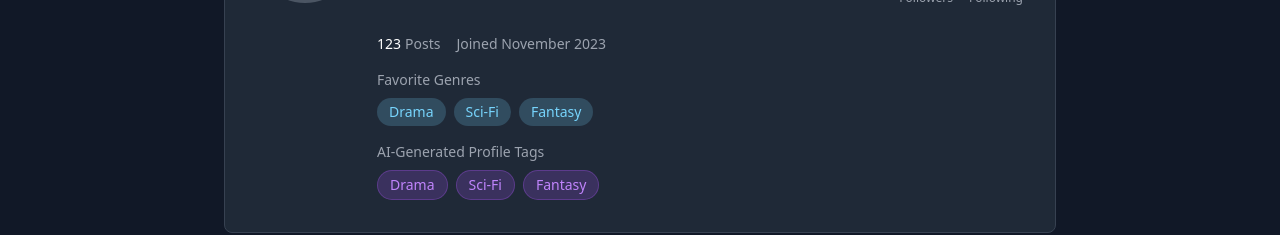
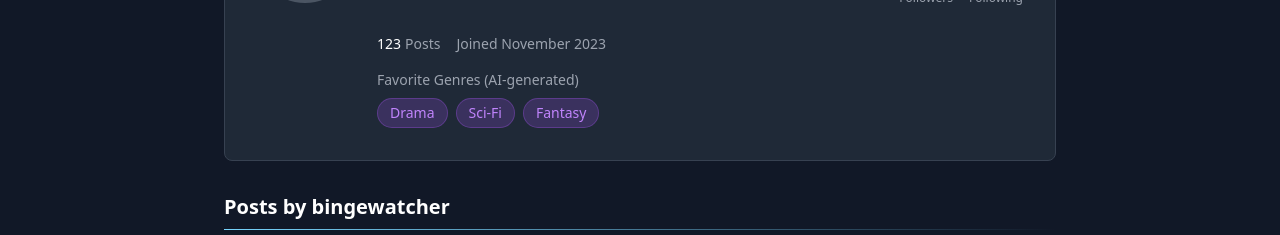
Before and after one commit to maseager/tv-posts, a React (Vite) app: page /user/bingewatcher in a window 1280 px wide. Shown: the part 227-462 px from the top of the page. Built offline with nearby package versions, Linux system fonts and the light colour scheme; no server answers.

Commit message:
Update user profile to show only AI-generated tags

```diff
--- a/src/pages/UserProfilePage.tsx
+++ b/src/pages/UserProfilePage.tsx
@@ -172,25 +172,10 @@ const UserProfilePage: React.FC = () => {
               </div>
             </div>
 
-            {/* Favorite Genres */}
-            <div>
-              <h3 className="text-sm font-medium text-gray-400 mb-2">Favorite Genres</h3>
-              <div className="flex flex-wrap gap-2">
-                {userProfile.favoriteGenres.map((genre) => (
-                  <span
-                    key={genre}
-                    className="bg-[#77d4fc]/20 text-[#77d4fc] px-3 py-1 rounded-full text-sm font-medium"
-                  >
-                    {genre}
-                  </span>
-                ))}
-              </div>
-            </div>
-
-            {/* User's AI-generated tags (only show for current user) */}
+            {/* AI-Generated Profile Tags */}
             {userProfile && (
               <div className="mt-4">
-                <h3 className="text-sm font-medium text-gray-400 mb-2">AI-Generated Profile Tags</h3>
+                <h3 className="text-sm font-medium text-gray-400 mb-2">Favorite Genres (AI-generated)</h3>
                 <div className="flex flex-wrap gap-2">
                   {userProfile.favoriteGenres.slice(0, 3).map((tag, index) => (
                     <span
```
